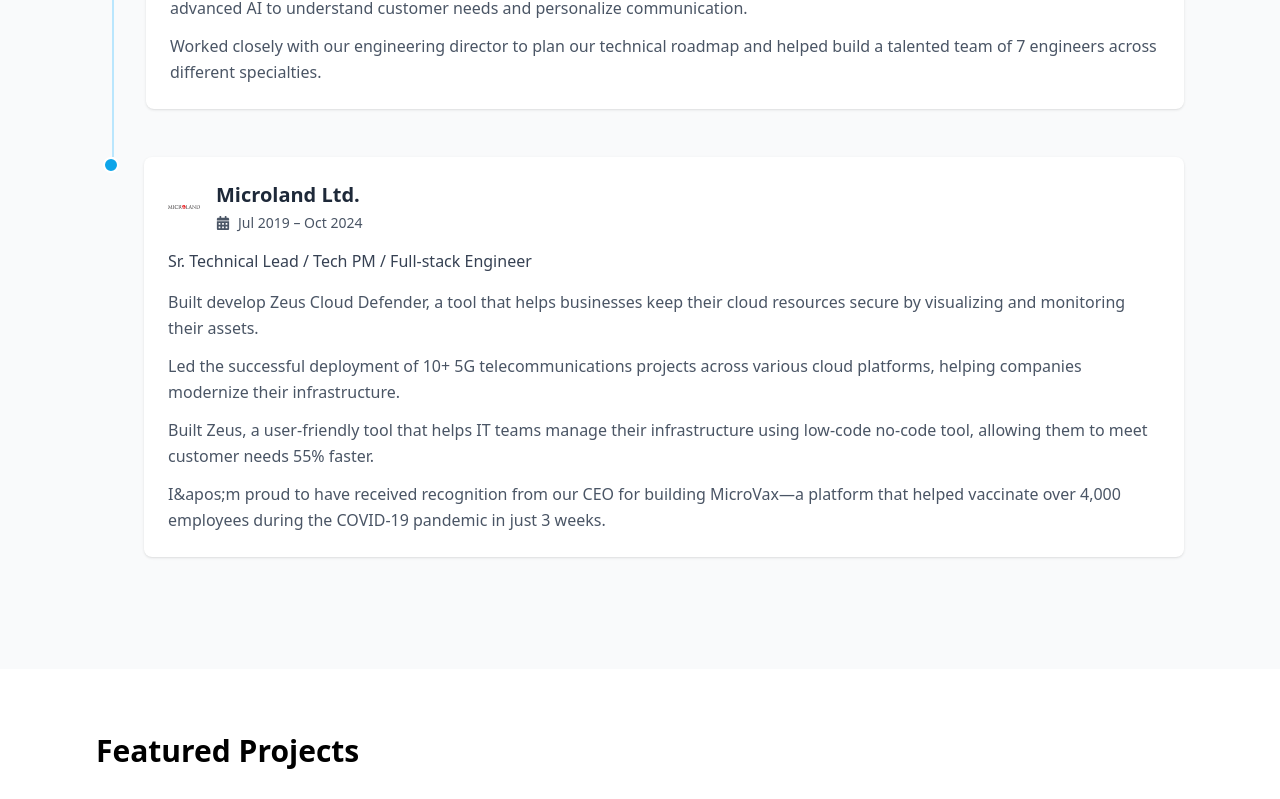
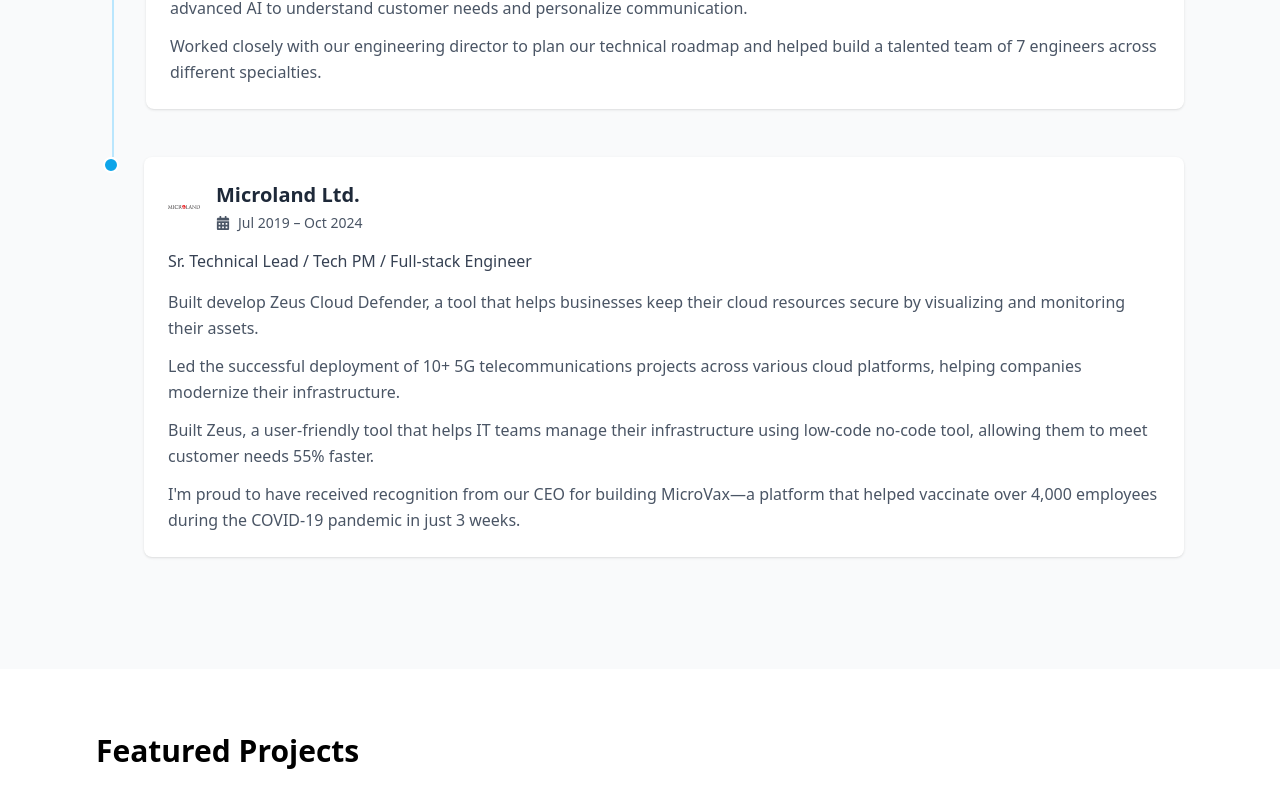
Before and after one commit to HilloriDesai/hillori-portfolio, a Next.js app: page / in a window 1280 px wide. Shown: the part 1705-2504 px from the top of the page. Built offline with nearby package versions, Linux system fonts and the light colour scheme.

Commit message:
fix: typo

```diff
--- a/src/components/experience.tsx
+++ b/src/components/experience.tsx
@@ -83,7 +83,7 @@
         "Built develop Zeus Cloud Defender, a tool that helps businesses keep their cloud resources secure by visualizing and monitoring their assets.",
         "Led the successful deployment of 10+ 5G telecommunications projects across various cloud platforms, helping companies modernize their infrastructure.",
         "Built Zeus, a user-friendly tool that helps IT teams manage their infrastructure using low-code no-code tool, allowing them to meet customer needs 55% faster.",
-        "I&apos;m proud to have received recognition from our CEO for building MicroVax—a platform that helped vaccinate over 4,000 employees during the COVID-19 pandemic in just 3 weeks.",
+        "I'm proud to have received recognition from our CEO for building MicroVax—a platform that helped vaccinate over 4,000 employees during the COVID-19 pandemic in just 3 weeks.",
       ],
     },
   ];
```
